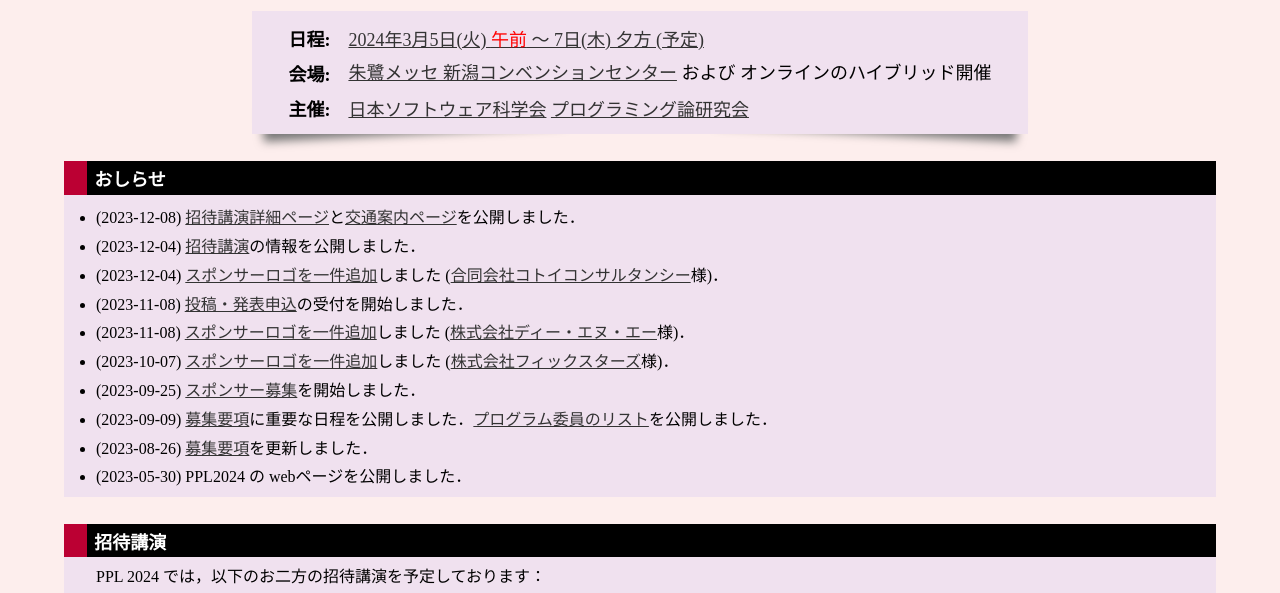
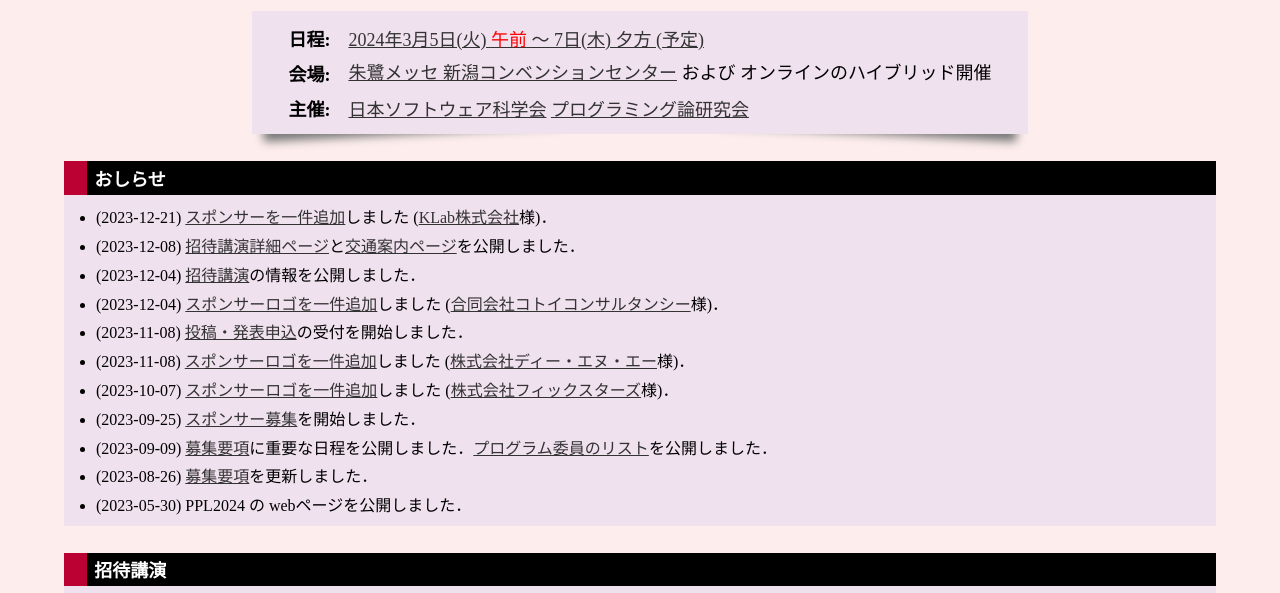
Before and after one commit to d-kmr/ppl2024web, a plain HTML site: page index.html in a window 1280 px wide. Shown: the part 196-789 px from the top of the page. Drawn offline with Linux system fonts and the light colour scheme.

Commit message:
comingsoon2

```diff
--- a/index.html
+++ b/index.html
@@ -55,6 +55,7 @@
   <h2>おしらせ</h2>
   <div class="section">
     <ul class="news">
+      <li>(2023-12-21) <a href="index.html#sponsors">スポンサーを一件追加</a>しました (<a href="https://www.klab.com/jp/">KLab株式会社</a>様)．</li>
 	  <li>(2023-12-08) <a href="invited.html">招待講演詳細ページ</a>と<a href="access.html">交通案内ページ</a>を公開しました．</li>
       <li>(2023-12-04) <a href="index.html#invitedtalk">招待講演</a>の情報を公開しました．</li>
       <li>(2023-12-04) <a href="index.html#sponsors">スポンサーロゴを一件追加</a>しました (<a href="https://kxc.inc/">合同会社コトイコンサルタンシー</a>様)．</li>
```
